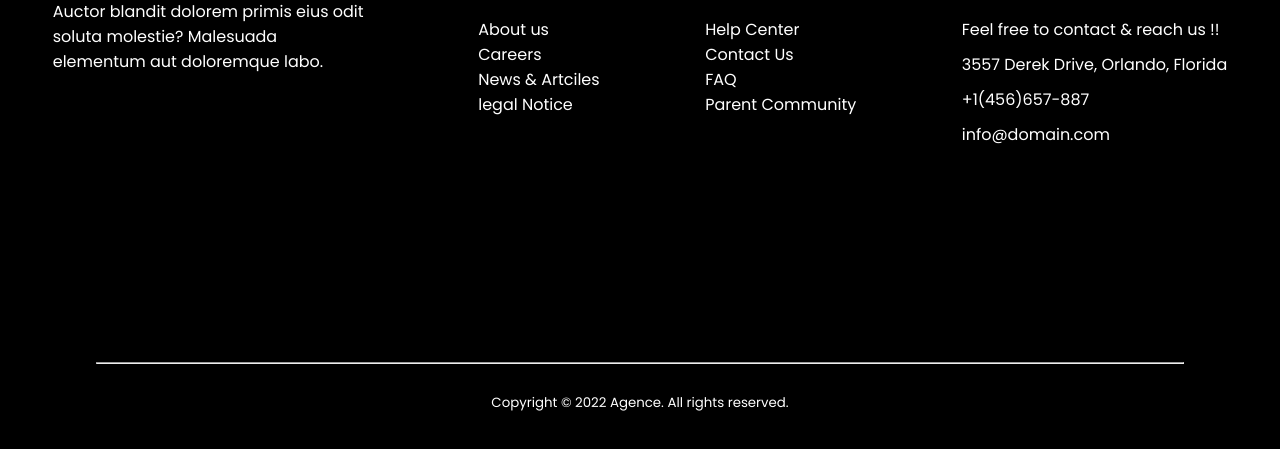
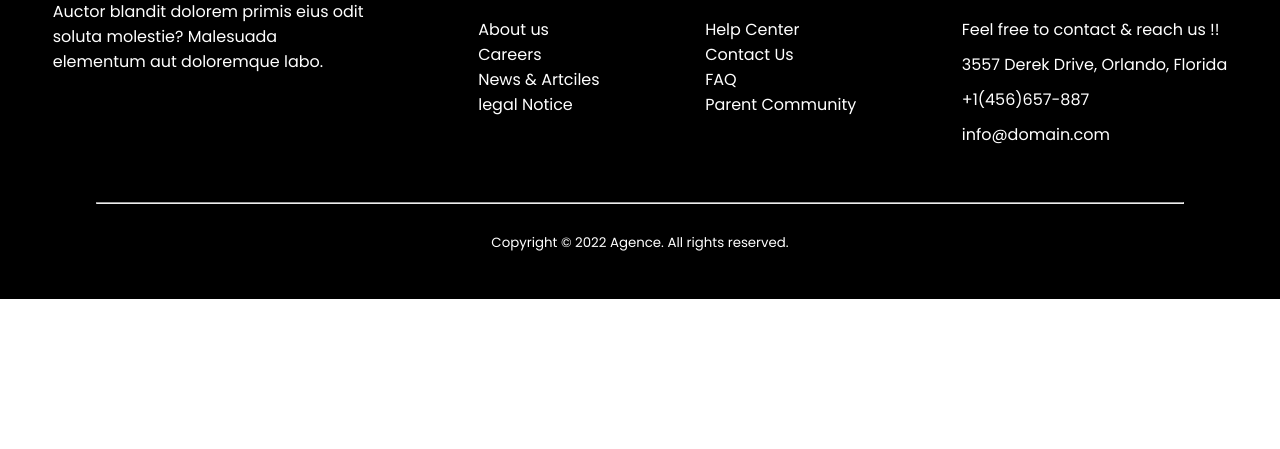
Before and after one commit to mdsejan/geekfolio, a plain HTML site: page index.html in a window 1280 px wide. Shown: the part 2786-3235 px from the top of the page. After the commit the page ends 3085 px from the top, so only its background shows below. Drawn offline with Linux system fonts and the light colour scheme.

Commit message:
Fix footer padding

```diff
--- a/style.css
+++ b/style.css
@@ -181,8 +181,7 @@ footer{
 }
 
 .footer-container{
-    height: 250px;
-    padding: 100px 0;
+    padding-top: 100px;
     margin: 0 auto;
     display: flex;
     justify-content: space-around;
```
